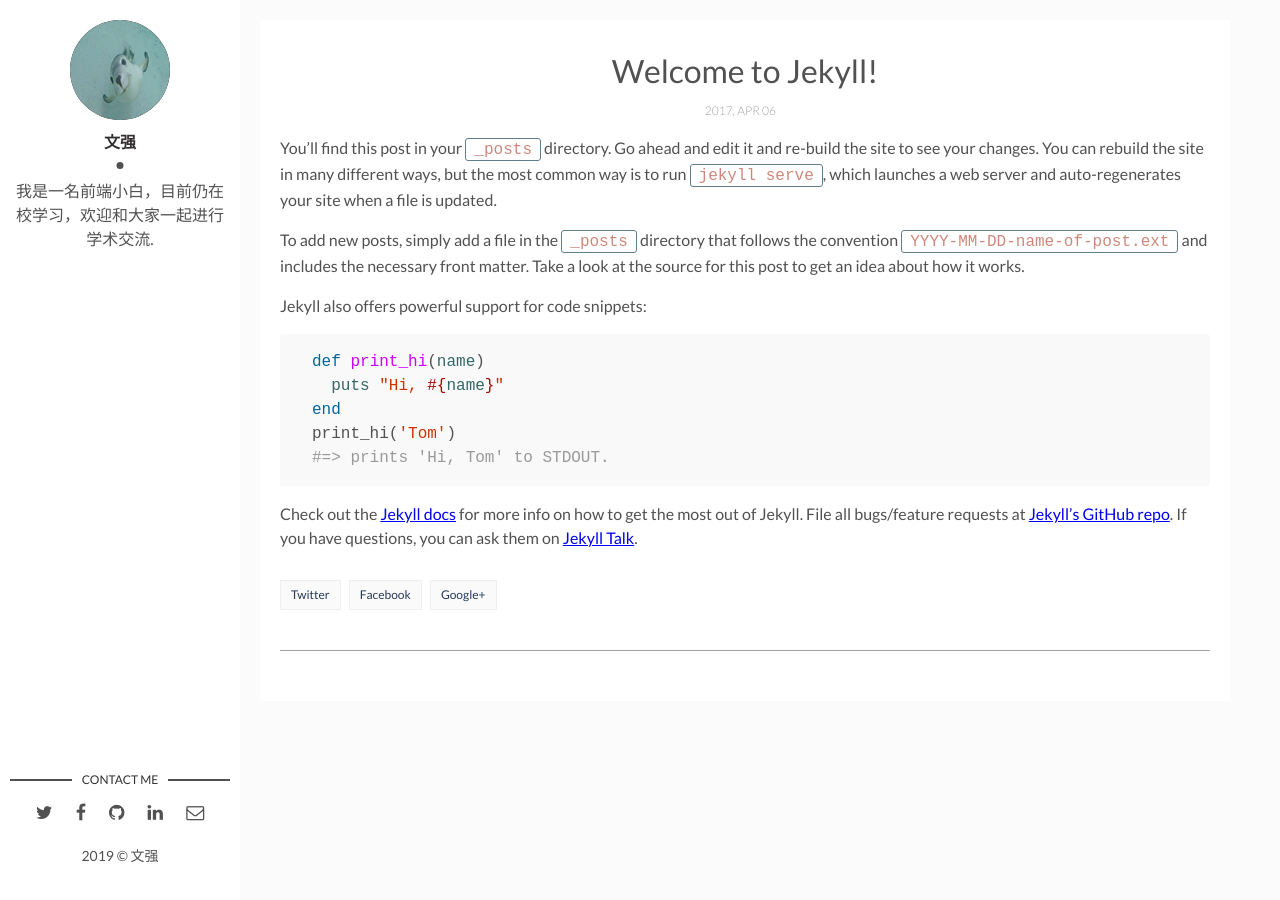
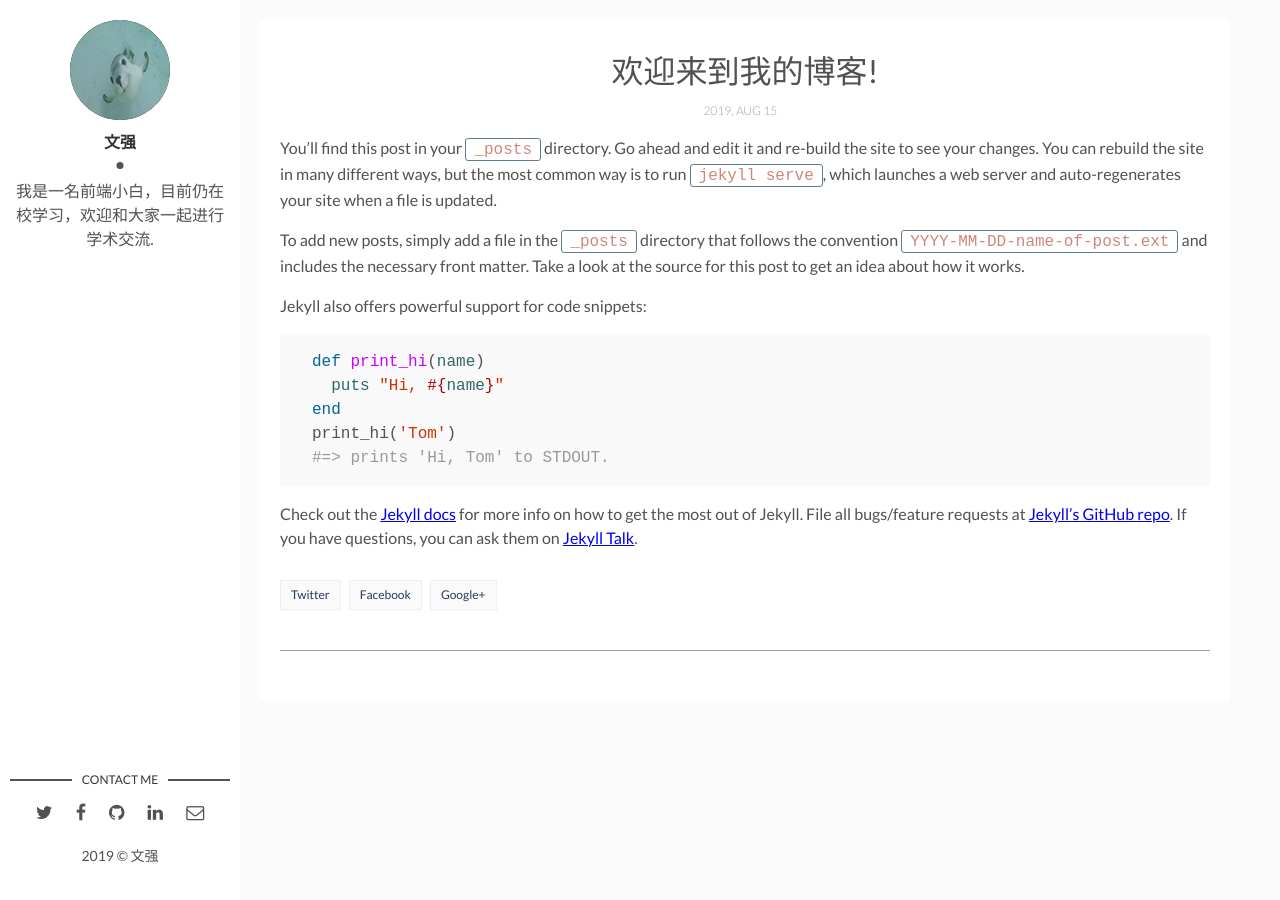
Before and after one commit to stansonzhao/js.github.io, a Jekyll site: the page built from _posts/2017-04-06-welcome-to-stanson.markdown, in a window 1280 px wide. Built offline with Jekyll 4.4.1, drawn with Linux system fonts in a browser that asks for light colours; comment, search, counter and statistics services are not loaded.

Commit message:
Update 2017-04-06-welcome-to-stanson.markdown

```diff
--- a/_posts/2017-04-06-welcome-to-stanson.markdown
+++ b/_posts/2017-04-06-welcome-to-stanson.markdown
@@ -1,7 +1,7 @@
 ---
 layout: post
-title: "Welcome to Jekyll!"
-date: 2017-04-06 13:32:20 +0300
+title: "欢迎来到我的博客!"
+date: 2019-08-15 13:32:20 +0300
 description: You’ll find this post in your `_posts` directory. Go ahead and edit it and re-build the site to see your changes. # Add post description (optional)
 img:  # Add image post (optional)
 ---
```
